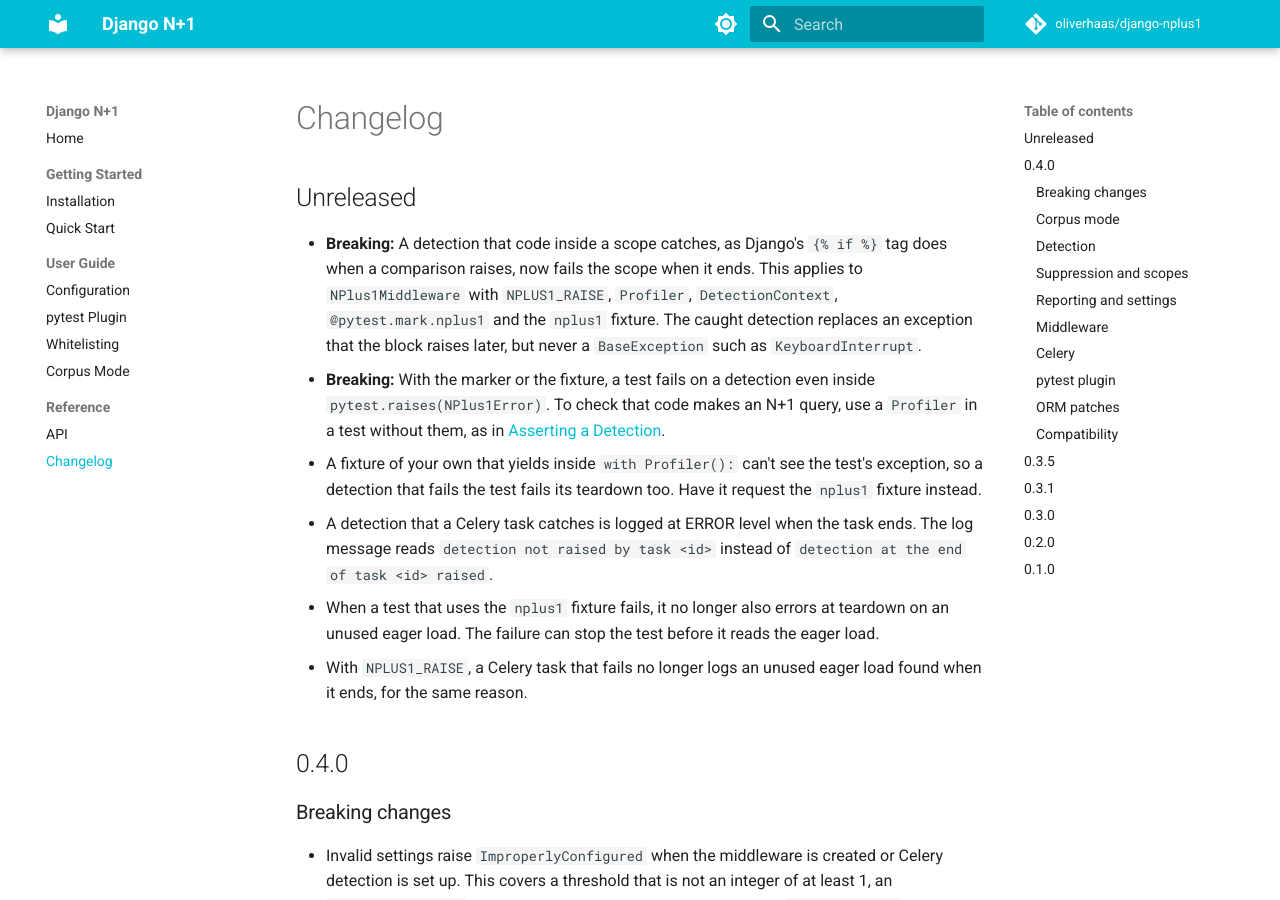
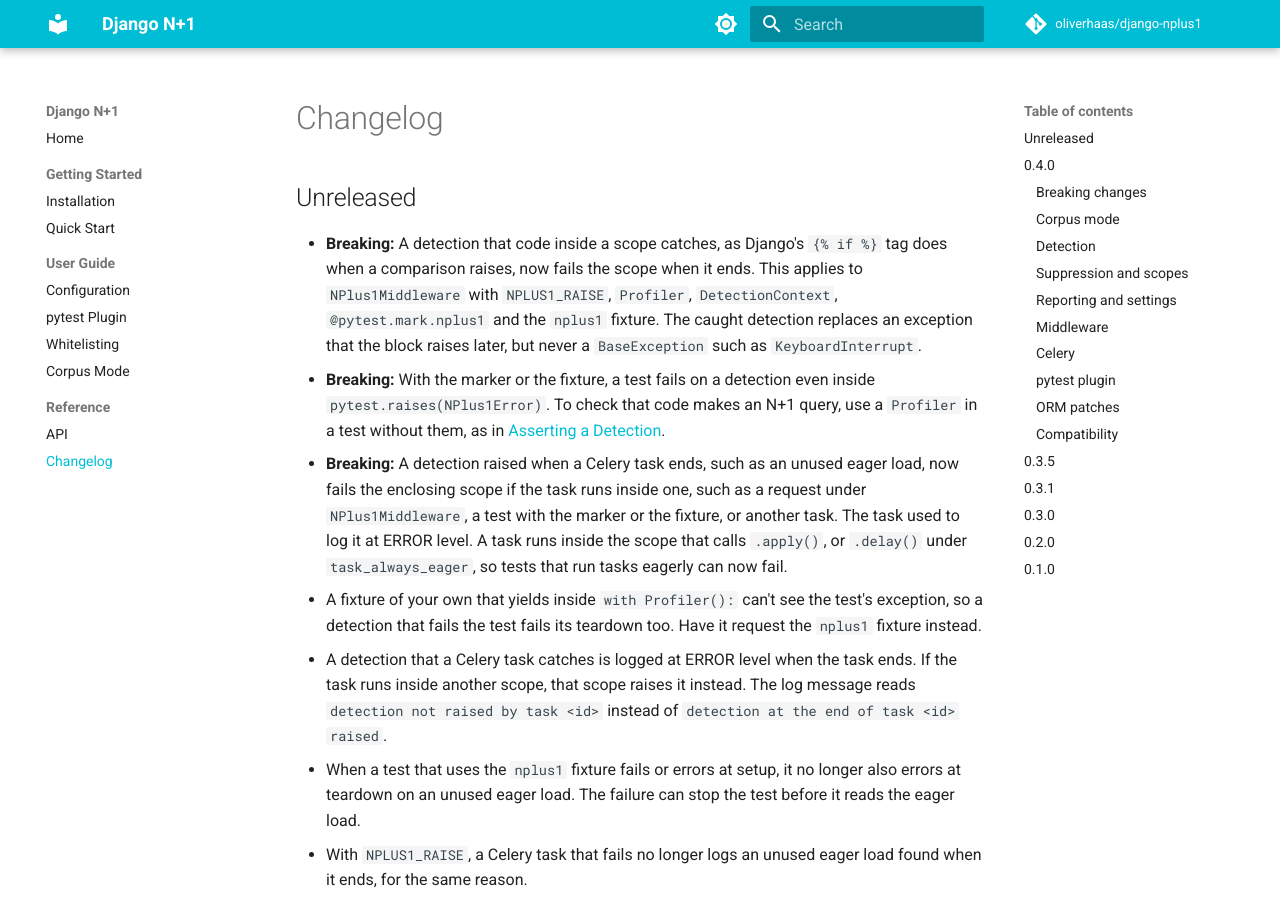
Before and after one commit to oliverhaas/django-nplus1, an MkDocs documentation site: the page built from docs/reference/changelog.md, in a window 1280 px wide and 900 px high. Built offline with MkDocs 1.6.1 and Material for MkDocs 9.7.7, drawn with Linux system fonts in a browser that asks for light colours; comment, search, counter and statistics services are not loaded; the version menu is left out.

Commit message:
docs(changelog): cover Celery tasks that run inside another scope

```diff
--- a/docs/reference/changelog.md
+++ b/docs/reference/changelog.md
@@ -4,9 +4,10 @@
 
 - **Breaking:** A detection that code inside a scope catches, as Django's `{% if %}` tag does when a comparison raises, now fails the scope when it ends. This applies to `NPlus1Middleware` with `NPLUS1_RAISE`, `Profiler`, `DetectionContext`, `@pytest.mark.nplus1` and the `nplus1` fixture. The caught detection replaces an exception that the block raises later, but never a `BaseException` such as `KeyboardInterrupt`.
 - **Breaking:** With the marker or the fixture, a test fails on a detection even inside `pytest.raises(NPlus1Error)`. To check that code makes an N+1 query, use a `Profiler` in a test without them, as in [Asserting a Detection](../user-guide/pytest-plugin.md#asserting-a-detection).
+- **Breaking:** A detection raised when a Celery task ends, such as an unused eager load, now fails the enclosing scope if the task runs inside one, such as a request under `NPlus1Middleware`, a test with the marker or the fixture, or another task. The task used to log it at ERROR level. A task runs inside the scope that calls `.apply()`, or `.delay()` under `task_always_eager`, so tests that run tasks eagerly can now fail.
 - A fixture of your own that yields inside `with Profiler():` can't see the test's exception, so a detection that fails the test fails its teardown too. Have it request the `nplus1` fixture instead.
-- A detection that a Celery task catches is logged at ERROR level when the task ends. The log message reads `detection not raised by task <id>` instead of `detection at the end of task <id> raised`.
-- When a test that uses the `nplus1` fixture fails, it no longer also errors at teardown on an unused eager load. The failure can stop the test before it reads the eager load.
+- A detection that a Celery task catches is logged at ERROR level when the task ends. If the task runs inside another scope, that scope raises it instead. The log message reads `detection not raised by task <id>` instead of `detection at the end of task <id> raised`.
+- When a test that uses the `nplus1` fixture fails or errors at setup, it no longer also errors at teardown on an unused eager load. The failure can stop the test before it reads the eager load.
 - With `NPLUS1_RAISE`, a Celery task that fails no longer logs an unused eager load found when it ends, for the same reason.
 
 ## 0.4.0
```
